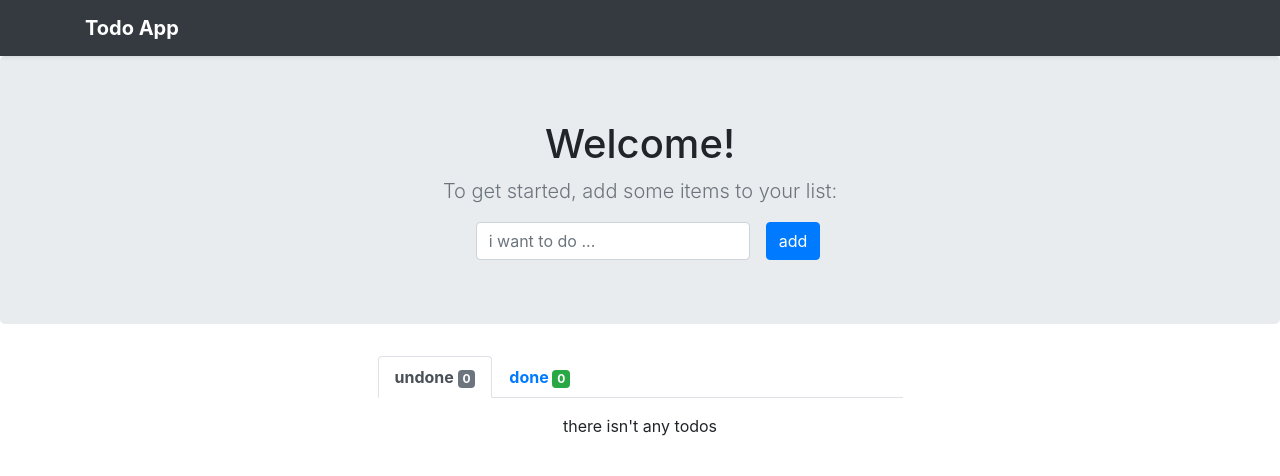
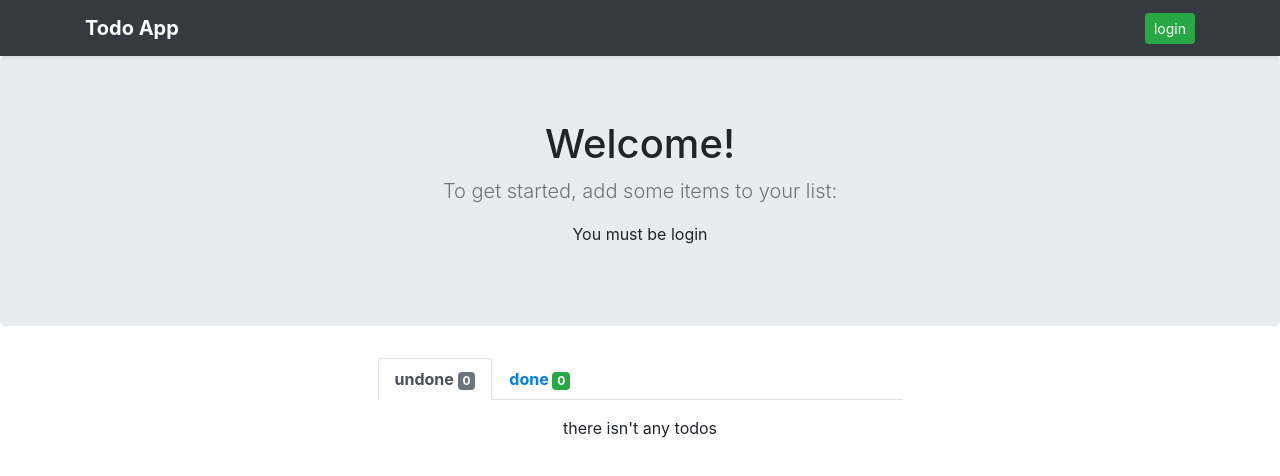
Before and after one commit to mohammad2174/todoapp, a React (Create React App) app: page / in a window 1280 px wide. Shown: the top 476 px of the page. Built offline with nearby package versions, Linux system fonts and the light colour scheme.

Commit message:
use many Context

```diff
--- a/src/Components/App.js
+++ b/src/Components/App.js
@@ -4,11 +4,13 @@ import Header from "./Layouts/Header";
 import FormAddTodo from "./Todo/FormAddTodo";
 import TodoList from "./Todo/TodoList";
 import TodosContext from './../Context/todos';
+import AuthContext from './../Context/auth';
 
 
 class App extends Component {
     state = {
-        todos : []
+        todos : [],
+        authenticated : false,
     }
 
     addTodo(text) {
@@ -58,6 +60,10 @@ class App extends Component {
 
     render() {
         return(
+            <AuthContext.Provider value={{authenticated : this.state.authenticated,
+            login : () => {this.setState({authenticated : true})},
+            logout : () => {this.setState({authenticated : false})},
+            }}>
                 <TodosContext.Provider value={{
                     todos : this.state.todos,
                     add : this.addTodo.bind(this),
@@ -85,6 +91,7 @@ class App extends Component {
                         </main>
                     </div>
                 </TodosContext.Provider>
+            </AuthContext.Provider>
         )
     }
 }
--- a/src/Components/Layouts/Header.js
+++ b/src/Components/Layouts/Header.js
@@ -1,7 +1,13 @@
-import React from 'react';
+import React, {useContext} from 'react';
+import AuthContext from '../../Context/auth';
+import TodosContext from '../../Context/todos';
 
 
 function Header() {
+    const todosContext = useContext(TodosContext);
+    const authContext = useContext(AuthContext);
+    let doLogin = () => authContext.login();
+    let doLogout = () => authContext.logout();
     return(
         <header>
             <div className="navbar navbar-dark bg-dark shadow-sm">
@@ -9,6 +15,11 @@ function Header() {
                     <a href="#" className="navbar-brand d-flex align-items-center">
                         <strong>Todo App</strong>
                     </a>
+                    {
+                        ! authContext.authenticated
+                        ? <button className="btn btn-sm btn-success" onClick={doLogin}>login</button>
+                        : <button className="btn btn-sm btn-danger" onClick={doLogout}>logout</button>
+                    }
                 </div>
             </div>
         </header>
--- a/src/Components/Todo/FormAddTodo.js
+++ b/src/Components/Todo/FormAddTodo.js
@@ -1,5 +1,6 @@
 import React from 'react';
 import TodosContext from './../../Context/todos';
+import AuthContext from './../../Context/auth';
 
 
 // function FormAddTodo(props){
@@ -36,6 +37,12 @@ class FormAddTodo extends React.Component {
      inputHandler(e) { this.setState({text : e.target.value}) }
     render() {
         return(
+            <AuthContext.Consumer>
+                { context => (
+                    <>
+                        {
+                             context.authenticated
+                            ? (
                                     <form className="form-inline" onSubmit={this.formHandler.bind(this)}>
                                         <div className="form-group">
                                             <input type="text" className="form-control mx-sm-3" placeholder="i want to do ..." value={this.state.text} onChange={this.inputHandler.bind(this)}/>
@@ -43,6 +50,12 @@ class FormAddTodo extends React.Component {
                                         </div>
                                     </form>
                                 )
+                                : <p>You must be login</p>
+                        }
+                    </>
+                )}
+            </AuthContext.Consumer>
+        )
     }
 }
 
--- /dev/null
+++ b/src/Context/auth.js
@@ -0,0 +1,9 @@
+import React from 'react';
+
+const authContext = React.createContext({
+    authenticated : false,
+    login : () => {},
+    logout : () => {},
+})
+
+export default authContext;
```
Also changed, not shown: 1 other file (tests, documents, lock files or other folders). Lines whose indentation alone changed are shown as unchanged.
